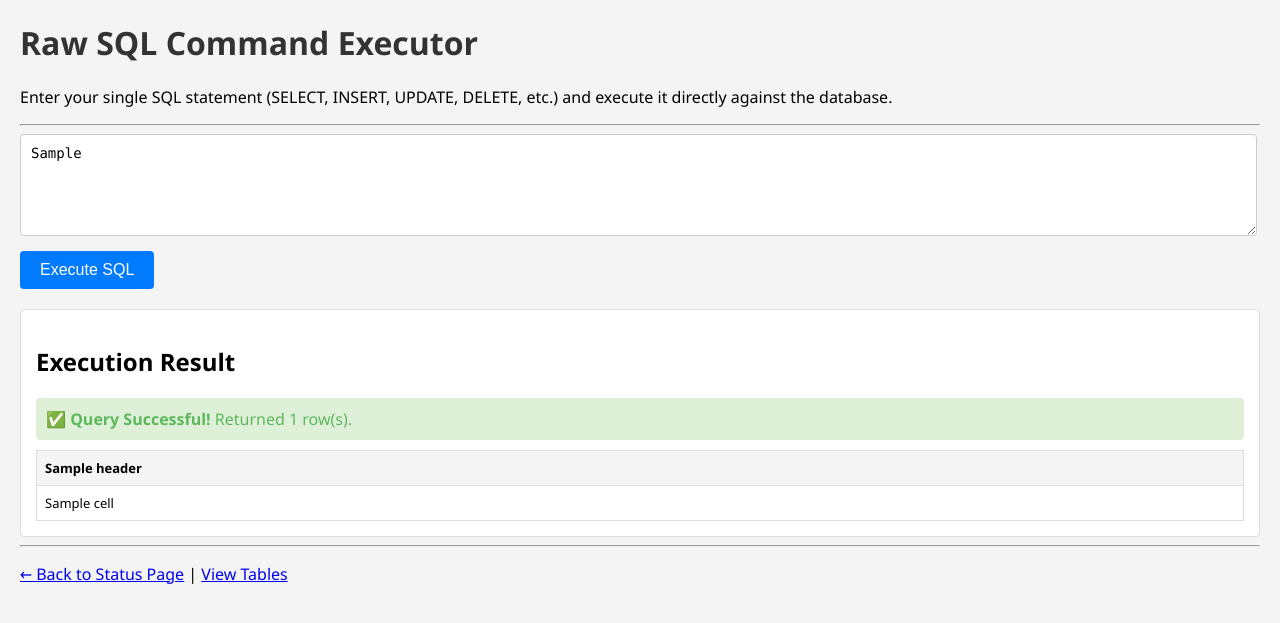
After one commit to Lambor888/CS631Final-Lab-Database-Manage-Systen, a FastAPI app: template templates/sql_executor.html in a window 1280 px wide. The commit adds this page. Shown: the top 623 px of the page. Run offline with FastAPI, Linux system fonts and the light colour scheme; the template is opened without the code that fills it: most values are stand-ins (such as "Sample title", 1, 10 or a date in 2020); some libraries are stand-ins or nearby versions.

Commit message:
raw sql exec page

```diff
--- a/app/main.py
+++ b/app/main.py
@@ -126,6 +126,41 @@ def get_table_data(table_name):
         if conn:
             conn.close()
 
+def execute_raw_sql(sql_query):
+    """
+    Connects to the database and executes any SQL statement.
+    Returns execution results (headers/rows/status_message/error).
+    """
+    conn = None
+    try:
+        conn = psycopg2.connect(DATABASE_URL)
+
+        with conn.cursor() as cur:
+            # Execute the query
+            cur.execute(sql_query)
+
+            # Check if there is a result set (SELECT/EXPLAIN)
+            if cur.description is not None:
+                headers = [desc[0] for desc in cur.description]
+                rows = cur.fetchall()
+                conn.commit()
+                return headers, rows, None, None # Return headers, rows, status, error
+            else:
+                # For non-query commands (INSERT/UPDATE/DELETE/CREATE/ALTER)
+                status = cur.statusmessage
+                conn.commit()
+                return None, None, status, None # Return status message
+
+    except Exception as e:
+        # Catch all exceptions, especially SQL syntax errors or constraint violations
+        if conn:
+            conn.rollback()
+        return None, None, None, str(e)
+
+    finally:
+        if conn:
+            conn.close()
+
 @app.get("/tables/{table_name}", include_in_schema=False)
 async def table_detail(request: Request, table_name: str):
     """
@@ -177,6 +212,39 @@ async def list_tables(request: Request):
         }
     )
 
+@app.get("/sql-executor", include_in_schema=False)
+async def sql_executor_page(request: Request):
+    """
+    render SQL Executor page (GET request).
+    """
+    return templates.TemplateResponse(
+        "sql_executor.html",
+        {"request": request, "sql_query": ""}
+    )
+
+@app.post("/execute-sql", include_in_schema=False)
+async def execute_sql(request: Request):
+    """
+    Receive and execute SQL statement (POST request).
+    """
+    form = await request.form()
+    sql_query = form.get("sql_query", "").strip()
+
+    headers, rows, status_message, error_detail = execute_raw_sql(sql_query)
+
+    # Render results to the same template
+    return templates.TemplateResponse(
+        "sql_executor.html",
+        {
+            "request": request,
+            "sql_query": sql_query,
+            "headers": headers,
+            "rows": rows,
+            "status_message": status_message,
+            "error_detail": error_detail
+        }
+    )
+
 # ... Your other routes (if already written)
 # from .routers import members
 # app.include_router(members.router)
--- a/requirements.txt
+++ b/requirements.txt
@@ -3,3 +3,4 @@ fastapi
 jinja2
 psycopg2-binary
 sqlalchemy
+python-multipart
--- /dev/null
+++ b/templates/sql_executor.html
@@ -0,0 +1,69 @@
+<!DOCTYPE html>
+<html lang="en">
+<head>
+    <meta charset="UTF-8">
+    <title>SQL Executor</title>
+    <style>
+        body { font-family: 'Segoe UI', Tahoma, Geneva, Verdana, sans-serif; margin: 20px; background-color: #f4f4f4; }
+        h1 { color: #333; }
+        textarea { width: 98%; padding: 10px; margin-bottom: 10px; border: 1px solid #ccc; border-radius: 4px; font-family: 'Consolas', 'Courier New', monospace; font-size: 14px; }
+        button { padding: 10px 20px; font-size: 16px; cursor: pointer; background-color: #007bff; color: white; border: none; border-radius: 4px; }
+        .result-container { margin-top: 20px; padding: 15px; background-color: white; border: 1px solid #ddd; border-radius: 4px; min-height: 150px; overflow-x: auto; }
+        .error { color: #d9534f; background-color: #f2dede; border-color: #ebccd1; padding: 10px; border-radius: 4px; }
+        .success { color: #5cb85c; background-color: #dff0d8; border-color: #d6e9c6; padding: 10px; border-radius: 4px; }
+        table { width: 100%; border-collapse: collapse; margin-top: 10px; }
+        th, td { border: 1px solid #ddd; padding: 8px; text-align: left; font-size: 13px; }
+        th { background-color: #f5f5f5; }
+    </style>
+</head>
+<body>
+    <h1>Raw SQL Command Executor</h1>
+    <p>Enter your single SQL statement (SELECT, INSERT, UPDATE, DELETE, etc.) and execute it directly against the database.</p>
+    <hr>
+
+    <form method="POST" action="/execute-sql">
+        <textarea name="sql_query" rows="5" placeholder="Enter SQL query here..." required>{{ sql_query }}</textarea><br>
+        <button type="submit">Execute SQL</button>
+    </form>
+
+    <div class="result-container">
+        <h2>Execution Result</h2>
+        {% if error_detail %}
+            <div class="error">
+                <strong>❌ ERROR:</strong> {{ error_detail | e }}
+            </div>
+        {% elif rows %}
+            <div class="success">
+                <strong>✅ Query Successful!</strong> Returned {{ rows | length }} row(s).
+            </div>
+            <table>
+                <thead>
+                    <tr>
+                        {% for header in headers %}
+                            <th>{{ header }}</th>
+                        {% endfor %}
+                    </tr>
+                </thead>
+                <tbody>
+                    {% for row in rows %}
+                        <tr>
+                            {% for cell in row %}
+                                <td>{{ cell }}</td>
+                            {% endfor %}
+                        </tr>
+                    {% endfor %}
+                </tbody>
+            </table>
+        {% elif status_message %}
+            <div class="success">
+                <strong>✅ Command Successful!</strong> {{ status_message | e }}
+            </div>
+        {% else %}
+            <p>Execution result will appear here.</p>
+        {% endif %}
+    </div>
+
+    <hr>
+    <p><a href="/">← Back to Status Page</a> | <a href="/tables">View Tables</a></p>
+</body>
+</html>
--- a/templates/status.html
+++ b/templates/status.html
@@ -14,6 +14,11 @@
         <button style="padding: 10px 20px; font-size: 16px; cursor: pointer; margin-top: 15px;">
             View All Database Tables
         </button>
+        </a> <a href="/sql-executor">
+        <button style="padding: 10px 20px; font-size: 16px; cursor: pointer; margin-top: 15px; background-color: #28a745;">
+            Execute Raw SQL
+        </button>
+        </a>
     {% else %}
         <h2 style="color: red;">❌ Connection Failed!</h2>
         <p>Detailed Error Message: <code>{{ error_detail }}</code></p>
```
